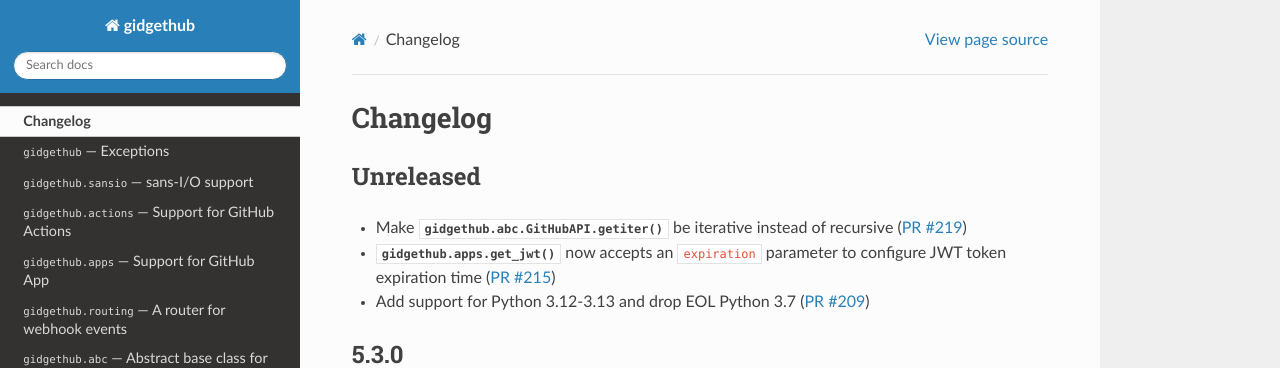
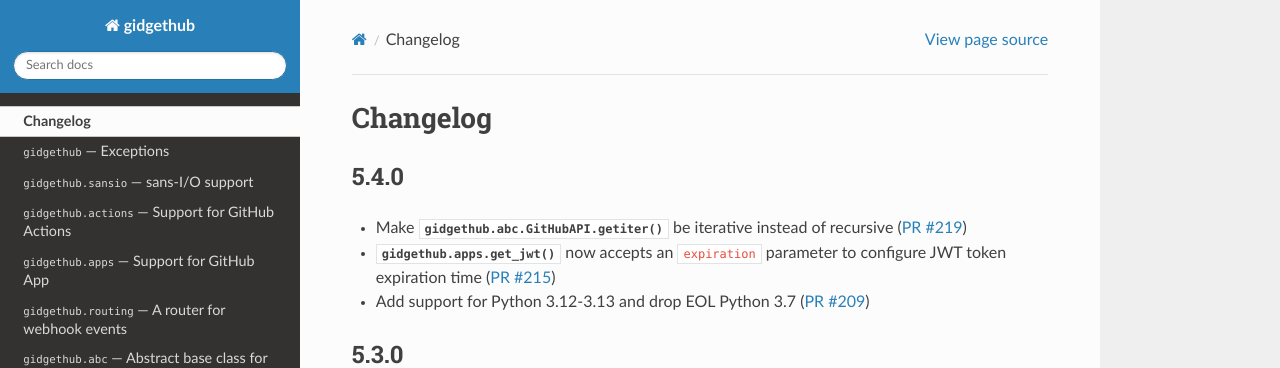
Before and after one commit to gidgethub/gidgethub, a Sphinx documentation site: the page built from docs/changelog.rst, in a window 1280 px wide and 900 px high. Shown: the top 368 px of the window. Built offline with Sphinx 7.4.7 and the Read the Docs theme 3.1.0, drawn with Linux system fonts in a browser that asks for light colours; pages that are not in the unit, such as notebooks, are missing from menus.

Commit message:
Prepare v5.4.0 release (#220)

```diff
--- a/docs/changelog.rst
+++ b/docs/changelog.rst
@@ -1,8 +1,8 @@
 Changelog
 =========
 
-Unreleased
-----------
+5.4.0
+-----
 
 - Make :meth:`gidgethub.abc.GitHubAPI.getiter` be iterative instead of
   recursive
--- a/gidgethub/__init__.py
+++ b/gidgethub/__init__.py
@@ -1,6 +1,6 @@
 """An async GitHub API library"""
 
-__version__ = "5.3.0"
+__version__ = "5.4.0"
 
 import http
 from typing import Any, Optional
```
